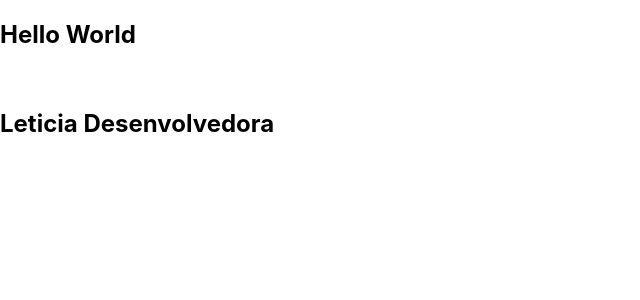
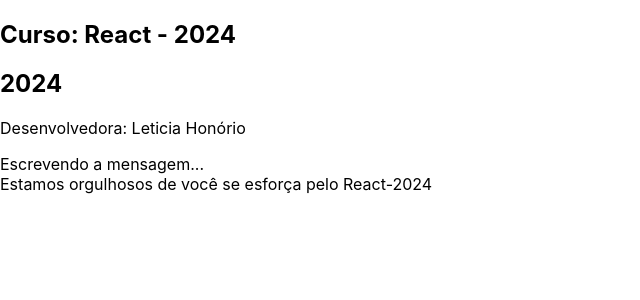
Before and after one commit to leticiareginajf/manual-react2024, a React (Create React App) app in the folder app01/: page / in a window 1280 px wide. Shown: the top 300 px of the page, without its empty margins (0-640 px from the left). Built offline with nearby package versions, Linux system fonts and the light colour scheme.

Commit message:
Componentes

```diff
--- a/app01/src/App.js
+++ b/app01/src/App.js
@@ -2,12 +2,30 @@ import React from 'react'
 
 export default function App() {
 
+const canal = 'React - 2024'
+const curso = '2024'
+const name = 'Leticia Honório'
+
+
+const testando=()=>{
+
+return ('Escrevendo a mensagem...')
+
+}
+
+function mensagem(){
+
+  return ('Estamos orgulhosos de você se esforça pelo React-2024')
+
+}
   return (
 
   <section>
-  <h1>Hello World</h1>
-  <br/>
-  <h1>Leticia Desenvolvedora</h1>
+  <h1>Curso: {canal}</h1>
+  <h1>{curso}</h1>
+  <p>{'Desenvolvedora: ' + name}</p>
+  <>{testando()}</>
+  <><br/>{mensagem()}</>
   </section>
   )
 /*return(
```
Also changed, not shown: app01/src/componentes/imgs/Boruto adulto.png (added), app01/src/componentes/imgs/boruto crianca.png (added).
